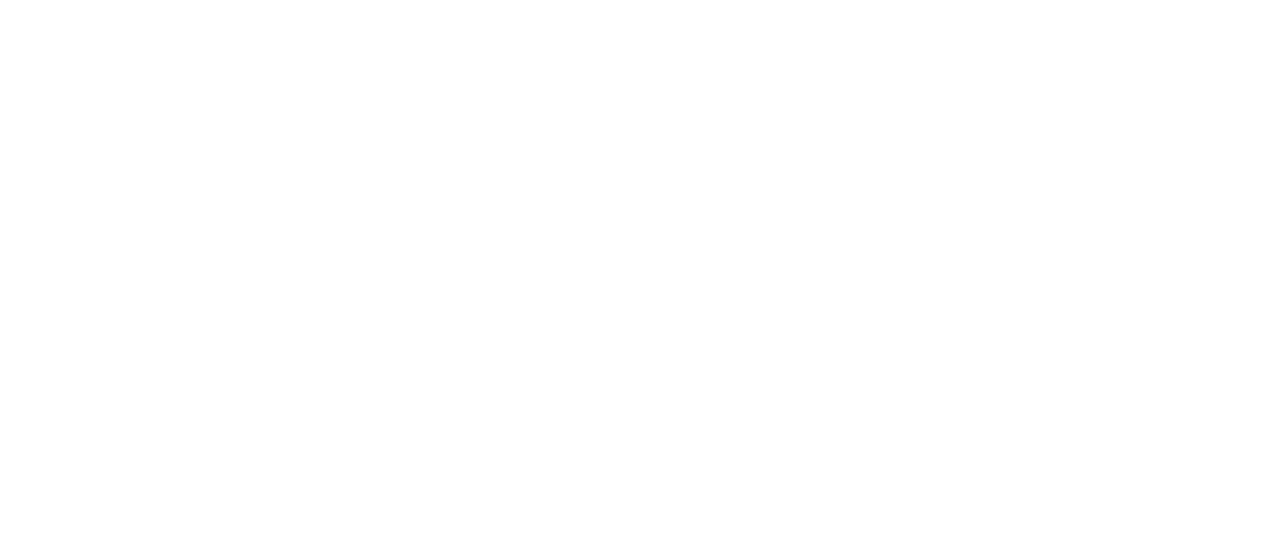
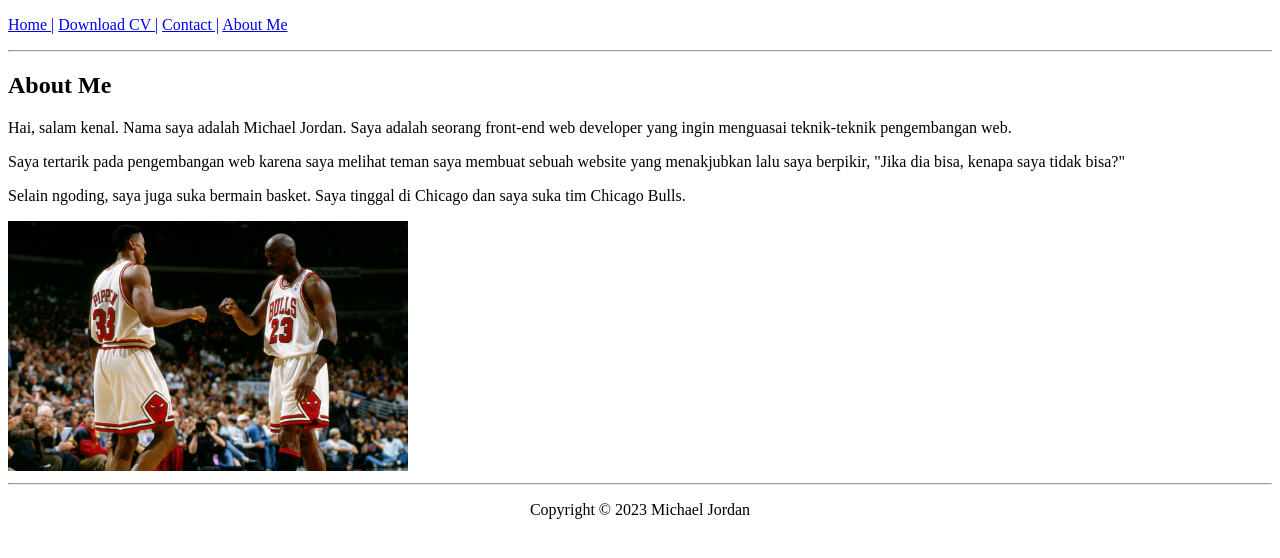
Before and after one commit to DiegoNathanael/portfolio-html, a plain HTML site: page pages/about.html in a window 1280 px wide. Drawn offline with Linux system fonts and the light colour scheme.

Commit message:
update about.html

```diff
--- a/pages/about.html
+++ b/pages/about.html
@@ -6,6 +6,29 @@
     <title>About Me | Portfolio HTML</title>
 </head>
 <body>
+    <nav>
+        <p>
+            <a href="index.html">Home |</a>
+            <a href="/assets/foto.jpeg" target="_blank">Download CV |</a>
+            <a href="/pages/contact.html">Contact |</a>
+            <a href="/pages/about.html">About Me</a>
+    </nav>
+
+    <hr>
+
+    <article>
+        <h1>About Me</h1>
+        <p>Hai, salam kenal. Nama saya adalah Michael Jordan. Saya adalah seorang front-end web developer yang ingin menguasai teknik-teknik pengembangan web.</p>
+        <p>Saya tertarik pada pengembangan web karena saya melihat teman saya membuat sebuah website yang menakjubkan lalu saya berpikir, "Jika dia bisa, kenapa saya tidak bisa?"</p>
+        <p>Selain ngoding, saya juga suka bermain basket. Saya tinggal di Chicago dan saya suka tim Chicago Bulls.</p>
+        <img src="/assets/bermain-basket.jpg" alt="saya suka bermain basket" width="400px">
+    </article>
+
+    <hr>
+
+    <footer style="text-align: center;">
+        <p>Copyright &copy; 2023 Michael Jordan</p>
+    </footer>
 
 </body>
 </html>
```
Also changed, not shown: assets/bermain-basket.jpg (added).
